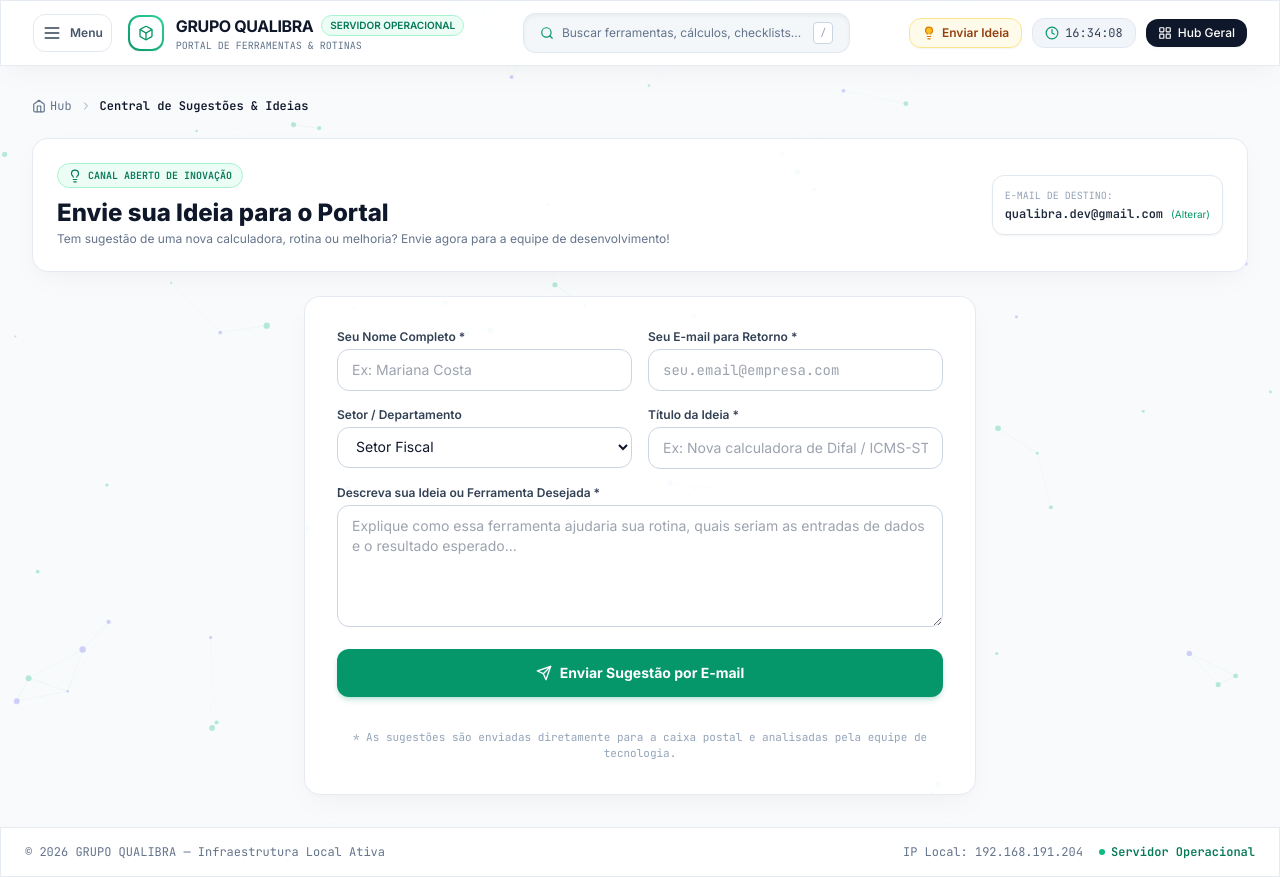
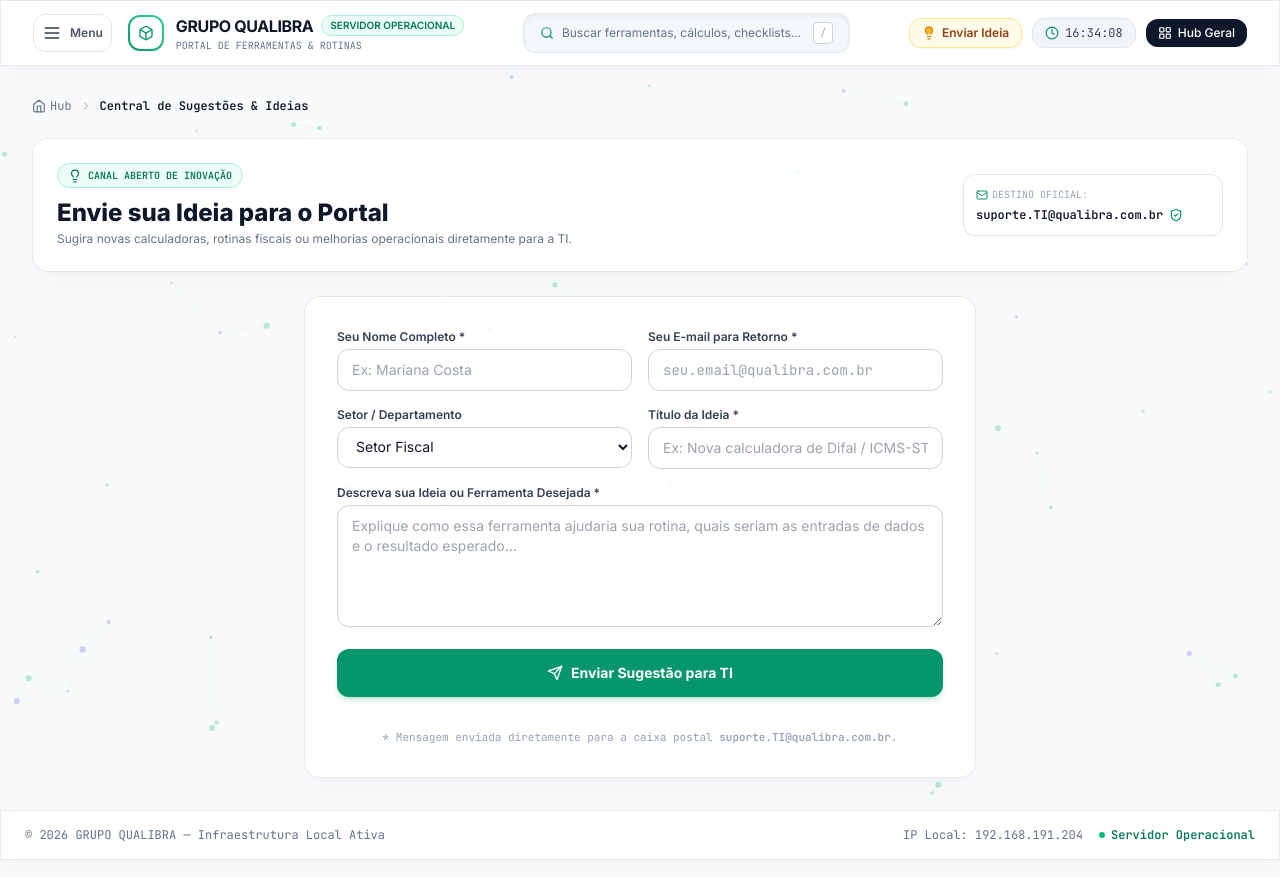
Before and after one commit to Dev-Rodrigues-Primary/Portal-Qualibra, a React (Vite) app in the folder Frontend/: page /ideias in a window 1280 px wide. Built offline with nearby package versions, Linux system fonts and the light colour scheme.

Commit message:
feat: atualiza página de envio de ideias com e-mail fixo e melhorias na validação

```diff
--- a/Frontend/src/features/ideias/EnvioIdeiasPage.jsx
+++ b/Frontend/src/features/ideias/EnvioIdeiasPage.jsx
@@ -1,11 +1,10 @@
 import React, { useState } from 'react';
 import { Breadcrumbs } from '../../components/navigation/Breadcrumbs';
-import { Lightbulb, Send, CheckCircle2, AlertCircle, Loader2, Sparkles, X, Mail } from 'lucide-react';
+import { Lightbulb, Send, CheckCircle2, AlertCircle, Loader2, Sparkles, X, Mail, ShieldCheck } from 'lucide-react';
 
 export function EnvioIdeiasPage() {
-  // E-mail de destino padrão (você pode editar aqui ou na tela)
-  const [emailDestino, setEmailDestino] = useState('qualibra.dev@gmail.com');
-  const [editandoDestino, setEditandoDestino] = useState(false);
+  // E-mail de destino FIXO E OBRIGATÓRIO
+  const EMAIL_DESTINO = 'suporte.TI@qualibra.com.br';
 
   // Campos do formulário
   const [nome, setNome] = useState('');
@@ -23,7 +22,7 @@ export function EnvioIdeiasPage() {
     e.preventDefault();
     setErroEnvio('');
 
-    if (!nome || !emailRemetente || !titulo || !descricao) {
+    if (!nome.trim() || !emailRemetente.trim() || !titulo.trim() || !descricao.trim()) {
       setErroEnvio('Por favor, preencha todos os campos obrigatórios.');
       return;
     }
@@ -31,43 +30,46 @@ export function EnvioIdeiasPage() {
     setEnviando(true);
 
     try {
-      // Envio real via API do FormSubmit (AJAX sem redirecionamento)
-      const response = await fetch(`https://formsubmit.co/ajax/${encodeURIComponent(emailDestino)}`, {
+      // Envio direto para suporte.TI@qualibra.com.br via FormSubmit AJAX
+      const response = await fetch(`https://formsubmit.co/ajax/${encodeURIComponent(EMAIL_DESTINO)}`, {
         method: 'POST',
         headers: {
           'Content-Type': 'application/json',
           'Accept': 'application/json'
         },
         body: JSON.stringify({
-          _subject: `💡 Nova Ideia para o Portal Qualibra: ${titulo}`,
+          _subject: `💡 [Portal Qualibra] Nova Sugestão / Ideia: ${titulo}`,
           _template: 'table',
-          Nome: nome,
-          Setor: setor,
-          Email_Contato: emailRemetente,
+          _captcha: 'false',
+          _replyto: emailRemetente,
+          Destinatario_Oficial: EMAIL_DESTINO,
+          Nome_Colaborador: nome,
+          Setor_Departamento: setor,
+          Email_Retorno: emailRemetente,
           Titulo_Ideia: titulo,
-          Descricao: descricao,
-          Enviado_Em: new Date().toLocaleString('pt-BR')
+          Detalhamento_Ideia: descricao,
+          Data_Envio: new Date().toLocaleString('pt-BR')
         })
       });
 
       const data = await response.json();
 
       if (response.ok || data.success === 'true' || data.success === true) {
-        // Dispara a notificacao no canto superior esquerdo
+        // Dispara notificação no canto superior esquerdo
         setToastSucesso(true);
-        // Limpa o formulario
+        // Limpa os campos
         setNome('');
         setTitulo('');
         setDescricao('');
         setEmailRemetente('');
 
-        // Fecha a notificacao automaticamente apos 6 segundos
+        // Fecha a notificação automaticamente após 6 segundos
         setTimeout(() => setToastSucesso(false), 6000);
       } else {
         throw new Error(data.message || 'Erro ao enviar o e-mail.');
       }
     } catch (err) {
-      setErroEnvio('Não foi possível enviar o e-mail no momento. Verifique sua conexão.');
+      setErroEnvio('Não foi possível enviar o e-mail. Verifique a conexão com a internet.');
     } finally {
       setEnviando(false);
     }
@@ -87,8 +89,8 @@ export function EnvioIdeiasPage() {
               <span className="font-bold text-slate-900 text-sm">Ideia Enviada com Sucesso!</span>
               <Sparkles className="w-3.5 h-3.5 text-amber-500" />
             </div>
-            <p className="text-xs text-slate-600 mt-0.5 leading-relaxed">
-              Sua sugestão foi enviada diretamente para a caixa de entrada da Qualibra. Obrigado pela colaboração!
+            <p className="text-xs text-slate-600 mt-1 leading-relaxed">
+              Sua sugestão foi enviada diretamente para <b>{EMAIL_DESTINO}</b>.
             </p>
           </div>
           <button
@@ -110,39 +112,20 @@ export function EnvioIdeiasPage() {
           </span>
           <h2 className="text-2xl font-extrabold text-slate-900 mt-2">Envie sua Ideia para o Portal</h2>
           <p className="text-xs text-slate-500 mt-0.5">
-            Tem sugestão de uma nova calculadora, rotina ou melhoria? Envie agora para a equipe de desenvolvimento!
+            Sugira novas calculadoras, rotinas fiscais ou melhorias operacionais diretamente para a TI.
           </p>
         </div>
 
-        {/* Destinatário */}
-        <div className="p-3 bg-white border border-slate-200 rounded-xl shadow-sm text-xs">
-          <div className="text-slate-400 font-mono text-[10px] uppercase">E-mail de Destino:</div>
-          {editandoDestino ? (
-            <div className="flex gap-1 mt-1">
-              <input
-                type="email"
-                value={emailDestino}
-                onChange={(e) => setEmailDestino(e.target.value)}
-                className="px-2 py-1 text-xs border border-brand-300 rounded font-mono"
-              />
-              <button
-                onClick={() => setEditandoDestino(false)}
-                className="px-2 py-1 bg-brand-600 text-white rounded text-[11px]"
-              >
-                Salvar
-              </button>
-            </div>
-          ) : (
-            <div className="flex items-center justify-between gap-2 mt-0.5">
-              <span className="font-mono font-semibold text-slate-800">{emailDestino}</span>
-              <button
-                onClick={() => setEditandoDestino(true)}
-                className="text-[10px] text-brand-600 hover:underline"
-              >
-                (Alterar)
-              </button>
-            </div>
-          )}
+        {/* Destinatário Fixo */}
+        <div className="p-3 bg-white border border-slate-200 rounded-xl shadow-sm text-xs min-w-[260px]">
+          <div className="text-slate-400 font-mono text-[10px] uppercase flex items-center gap-1">
+            <Mail className="w-3 h-3 text-brand-600" />
+            <span>Destino Oficial:</span>
+          </div>
+          <div className="flex items-center gap-1.5 mt-1">
+            <span className="font-mono font-bold text-slate-900 text-xs">{EMAIL_DESTINO}</span>
+            <ShieldCheck className="w-3.5 h-3.5 text-emerald-600" title="Canal Verificado da Qualibra" />
+          </div>
         </div>
       </div>
 
@@ -172,7 +155,7 @@ export function EnvioIdeiasPage() {
                 required
                 value={emailRemetente}
                 onChange={(e) => setEmailRemetente(e.target.value)}
-                placeholder="seu.email@empresa.com"
+                placeholder="seu.email@qualibra.com.br"
                 className="w-full px-3.5 py-2.5 rounded-xl glass-input text-sm font-mono"
               />
             </div>
@@ -235,24 +218,24 @@ export function EnvioIdeiasPage() {
           <button
             type="submit"
             disabled={enviando}
-            className="w-full bg-brand-600 hover:bg-brand-700 disabled:opacity-50 text-white font-bold py-3.5 rounded-xl transition shadow-md shadow-brand-600/20 text-sm flex items-center justify-center gap-2"
+            className="w-full bg-brand-600 hover:bg-brand-700 disabled:opacity-50 text-white font-bold py-3.5 rounded-xl transition shadow-md shadow-brand-600/20 text-sm flex items-center justify-center gap-2 cursor-pointer"
           >
             {enviando ? (
               <>
                 <Loader2 className="w-4 h-4 animate-spin" />
-                <span>Enviando Ideia por E-mail...</span>
+                <span>Transmitindo para suporte.TI@qualibra.com.br...</span>
               </>
             ) : (
               <>
                 <Send className="w-4 h-4" />
-                <span>Enviar Sugestão por E-mail</span>
+                <span>Enviar Sugestão para TI</span>
               </>
             )}
           </button>
         </form>
 
         <div className="pt-2 text-center text-[11px] text-slate-400 font-mono">
-          * As sugestões são enviadas diretamente para a caixa postal e analisadas pela equipe de tecnologia.
+          * Mensagem enviada diretamente para a caixa postal <b>suporte.TI@qualibra.com.br</b>.
         </div>
       </div>
     </div>
```
